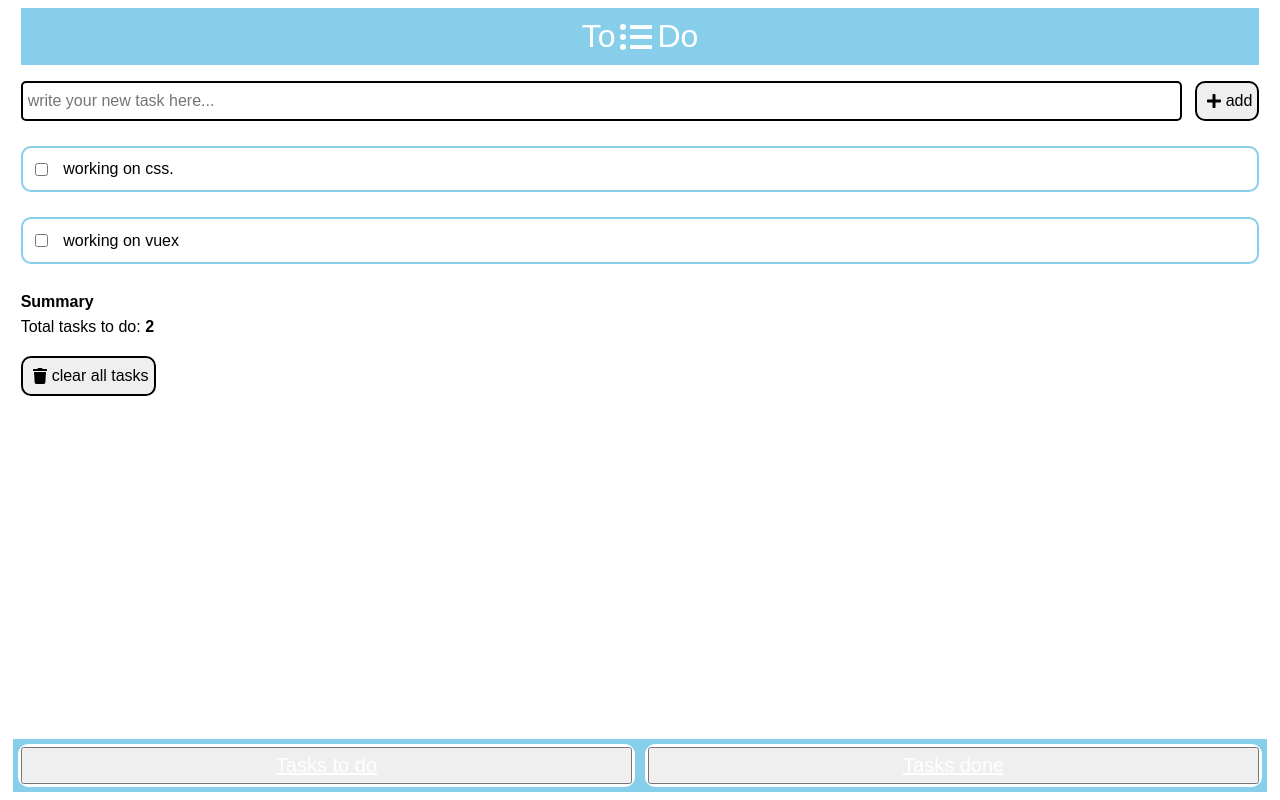
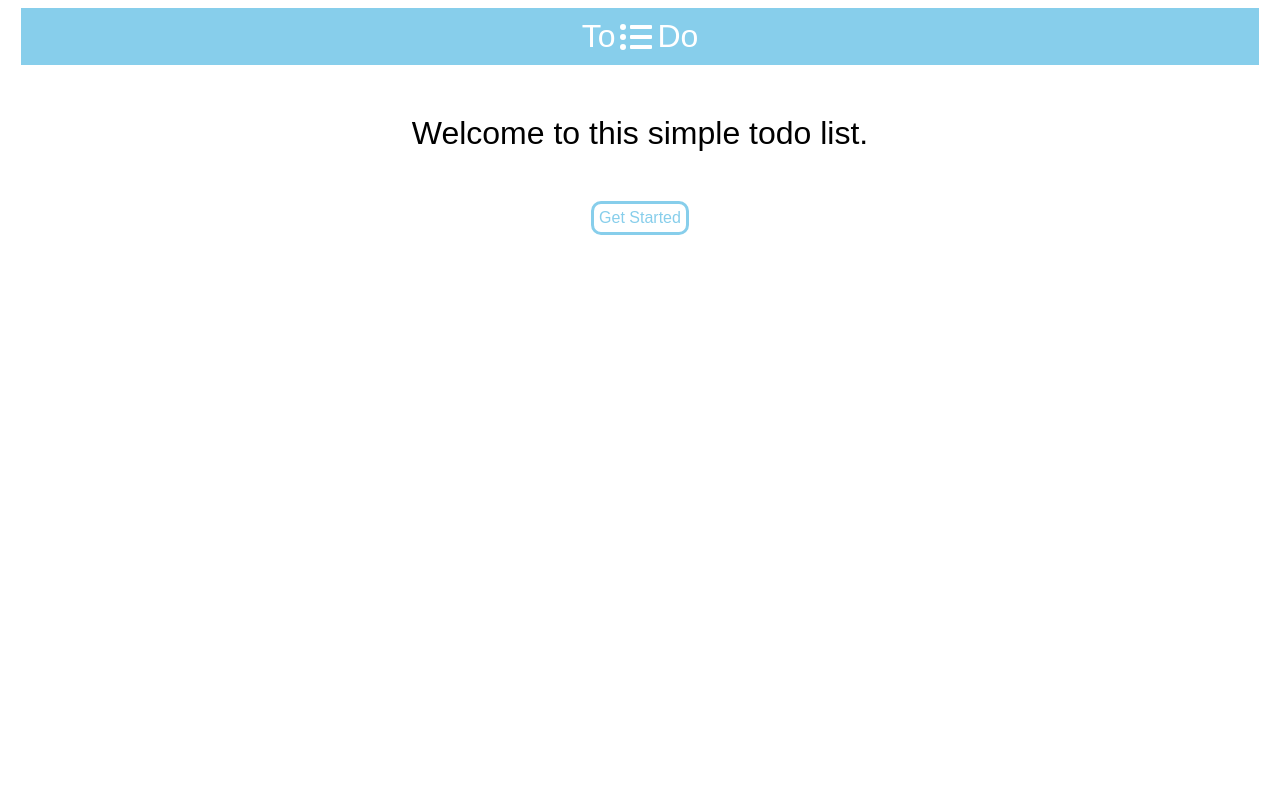
Before and after one commit to aaronsum1102/todo-vue, a Vue app: page /#/ in a window 1280 px wide. Built offline with nearby package versions, Linux system fonts and the light colour scheme.

Commit message:
add nested route

```diff
--- a/src/App.vue
+++ b/src/App.vue
@@ -2,19 +2,16 @@
     <div class="app">
         <Header class="header" />
         <router-view class="body"/>
-        <navigation class="footer"/>
     </div>
 </template>
 
 <script>
 import Header from './components/views/AppHeader.vue'
-import Navigation from './components/molecules/NavigationButtons.vue'
 
 export default {
   name: 'app',
   components: {
-    Header,
-    Navigation
+    Header
   }
 }
 </script>
@@ -26,20 +23,14 @@ export default {
   margin-right: 1%;
 }
 .header {
+  position:sticky;
+  top:1%;
   font-size: 4vh;
   color: #ffffff;
   background-color: skyblue;
 }
 .body{
-  height: 100%;
-}
-.footer{
-  font-size: 2.5vh;
-  position: absolute;
-  bottom: 1%;
-  margin-left: 1%;
-  margin-right: 1%;
-  left:0;
-  right:0;
+  margin-top: 2%;
+  font-size:2vh;
 }
 </style>
--- a/src/components/atoms/BaseButton.vue
+++ b/src/components/atoms/BaseButton.vue
@@ -31,6 +31,9 @@ export default {
   display:flex;
   justify-content: center;
   align-items: center;
+  border: 3px solid;
+  border-radius: 10px;
+  background: inherit;
 }
 .button-icon{
   align-self:center;
--- a/src/components/molecules/NavigationButtons.vue
+++ b/src/components/molecules/NavigationButtons.vue
@@ -1,21 +1,25 @@
 <template>
   <div class="navigation-buttons">
-    <router-link to="/" class="container-size margin-right">
-      <Button class="button" :display-icon="displayIcon" message="Tasks to do"/>
+    <router-link :to="{name:'home'}" exact class="container">
+      <Button class="button" :display-icon="displayIcon" icon-name="home" message="Home" />
     </router-link>
-    <router-link to="/done" class="container-size margin-left">
-      <Button class="button" :display-icon="displayIcon" message="Tasks done" />
+    <router-link class="container" exact :to="{ name:'todos'}" >
+      <Button class="button" :display-icon="displayIcon" icon-name="briefcase" message="To do"/>
+    </router-link>
+    <router-link :to="{name:'done'}" exact class="container">
+      <Button class="button" :display-icon="displayIcon" icon-name="check-double" message="Done" />
     </router-link>
   </div>
 </template>
 
 <script>
 import Button from '../atoms/BaseButton.vue'
+
 export default {
   name: 'NavigationButton',
   data: function () {
     return {
-      displayIcon: false
+      displayIcon: true
     }
   },
   components: {
@@ -26,26 +30,21 @@ export default {
 
 <style scoped>
 .navigation-buttons{
-  padding:5px;
   display: flex;
-  background: skyblue;
+  align-items: center;
+  justify-content: space-between;
 }
-.margin-left{
-  margin-left: 5px;
-}
-.margin-right{
-  margin-right: 5px;
-}
-.container-size{
-  color: white;
-  border: 3px solid;
-  border-radius: 10px;
-  background: skyblue;
-  flex-grow: 1;
+.container{
+  text-decoration: none;
+  flex: 1 1 auto;
 }
 .button {
-  width: 100%;
   font-size: inherit;
   color:white;
+  background: skyblue;
+  width: 100%;
+}
+.router-link-active{
+  background: blue;
 }
 </style>
--- a/src/components/views/DoneBody.vue
+++ b/src/components/views/DoneView.vue
@@ -1,9 +1,9 @@
 <template>
   <div class="done-items">
+    <Summary :description="summaryDescription" :value="taskCompleted" />
     <p>
       <done-items :items="getDone"/>
     </p>
-    <Summary :description="summaryDescription" :value="taskCompleted" />
   </div>
 </template>
 
@@ -13,7 +13,7 @@ import Summary from '../atoms/BaseSummary.vue'
 import { mapGetters } from 'vuex'
 
 export default {
-  name: 'DoneBody',
+  name: 'DoneView',
   data: function () {
     return {
       summaryDescription: 'Total tasks done',
--- /dev/null
+++ b/src/components/views/HomeBody.vue
@@ -0,0 +1,51 @@
+<template>
+  <div class="home-body">
+    <Message class="message center" message="Welcome to this simple todo list."/>
+    <router-link class="router" :to="{name: 'todos'}">
+      <Button class="button center" :display-icon=false message="Get Started"/>
+    </router-link>
+  </div>
+</template>
+
+<script>
+import Message from '../atoms/TextMessage.vue'
+import Button from '../atoms/BaseButton.vue'
+export default {
+  name: 'HomeBody',
+  components: {
+    Message,
+    Button
+  }
+}
+</script>
+
+<style scoped>
+.home-body{
+  display: flex;
+  flex-flow: column nowrap;
+  justify-content: center;
+  align-items: center;
+}
+.center{
+  margin: auto;
+  top: 50%;
+  left: 50%;
+  right: 50%;
+  bottom: 50%;
+}
+.message{
+  padding:2%;
+  font-size: 4vh;
+  text-align: center;
+}
+.button {
+  background: white;
+  color:skyblue;
+  cursor: pointer;
+  font-size: inherit;
+}
+.router{
+  text-decoration: none;
+  padding: 2%;
+}
+</style>
--- a/src/components/views/TodosBody.vue
+++ b/src/components/views/MainBody.vue
@@ -1,5 +1,6 @@
 <template>
   <div class="todos-body">
+    <navigation class="navigation-bar"/>
     <p>
       <alert-message
         v-if="alert.displayAlert"
@@ -8,46 +9,36 @@
     <p>
       <input-form />
     </p>
-    <p>
-      <Todos :items="getTodos"/>
-    </p>
-    <Summary
-      :description="summrayDescription"
-      :value="taskToDo" />
+    <router-view />
     <Button class="button" :displayIcon="displayIcon" iconName="trash" message="clear all tasks" @clicked="clearTodos" />
   </div>
 </template>
 
 <script>
-import Todos from '../organisms/ItemsList.vue'
+
 import InputForm from '../molecules/InputForm.vue'
 import AlertMessage from '../molecules/AlertMessage.vue'
-import Summary from '../atoms/BaseSummary.vue'
+
 import Button from '../atoms/BaseButton.vue'
-import { mapState, mapGetters } from 'vuex'
+import Navigation from '../molecules/NavigationButtons.vue'
+import { mapState } from 'vuex'
 
 export default {
-  name: 'TodosBody',
+  name: 'MainBody',
   data: function () {
     return {
-      summrayDescription: 'Total tasks to do',
       displayIcon: true
     }
   },
   components: {
-    Todos,
     InputForm,
     AlertMessage,
-    Summary,
-    Button
+    Button,
+    Navigation
   },
   computed: {
     ...mapState('todoStore', [
       'alert'
-    ]),
-    ...mapGetters('todoStore', [
-      'taskToDo',
-      'getTodos'
     ])
   },
   methods: {
@@ -70,4 +61,8 @@ export default {
   border-radius: 10px;
   font-size: inherit
 }
+.navigation-bar{
+  margin-top: 1%;
+  font-size: 2.5vh;
+}
 </style>
--- /dev/null
+++ b/src/components/views/TodoView.vue
@@ -0,0 +1,30 @@
+<template>
+  <div>
+    <Summary
+      description="Total tasks to do"
+      :value="taskToDo" />
+    <p>
+      <Todos :items="getTodos"/>
+    </p>
+  </div>
+</template>
+
+<script>
+import Summary from '../atoms/BaseSummary.vue'
+import Todos from '../organisms/ItemsList.vue'
+import { mapGetters } from 'vuex'
+
+export default {
+  name: 'TodoView',
+  components: {
+    Summary,
+    Todos
+  },
+  computed: {
+    ...mapGetters('todoStore', [
+      'taskToDo',
+      'getTodos'
+    ])
+  }
+}
+</script>
--- a/src/main.js
+++ b/src/main.js
@@ -3,10 +3,10 @@ import App from './App.vue'
 import store from './store/store'
 import router from './router/router'
 import { library } from '@fortawesome/fontawesome-svg-core'
-import { faListUl, faPlus, faExclamationTriangle, faTrash } from '@fortawesome/free-solid-svg-icons'
+import { faListUl, faPlus, faExclamationTriangle, faTrash, faHome, faCheckDouble, faBriefcase } from '@fortawesome/free-solid-svg-icons'
 import { FontAwesomeIcon } from '@fortawesome/vue-fontawesome'
 
-library.add(faListUl, faPlus, faExclamationTriangle, faTrash)
+library.add(faListUl, faPlus, faExclamationTriangle, faTrash, faHome, faCheckDouble, faBriefcase)
 
 Vue.component('font-awesome-icon', FontAwesomeIcon)
 
--- a/src/router/router.js
+++ b/src/router/router.js
@@ -1,18 +1,34 @@
 import Vue from 'vue'
 import Router from 'vue-router'
-import Todos from '../components/views/TodosBody.vue'
-import Done from '../components/views/DoneBody.vue'
+import Home from '../components/views/HomeBody.vue'
+import Main from '../components/views/MainBody.vue'
+import Todos from '../components/views/TodoView.vue'
+import Done from '../components/views/DoneView.vue'
 
 Vue.use(Router)
 
 const routes = [
   {
     path: '/',
-    component: Todos
+    name: 'home',
+    component: Home
   },
   {
-    path: '/done',
-    component: Done
+    path: '/main',
+    name: 'main',
+    component: Main,
+    children: [
+      {
+        path: '/main/todoList',
+        name: 'todos',
+        component: Todos
+      },
+      {
+        path: '/done',
+        name: 'done',
+        component: Done
+      }
+    ]
   }
 ]
 
```
